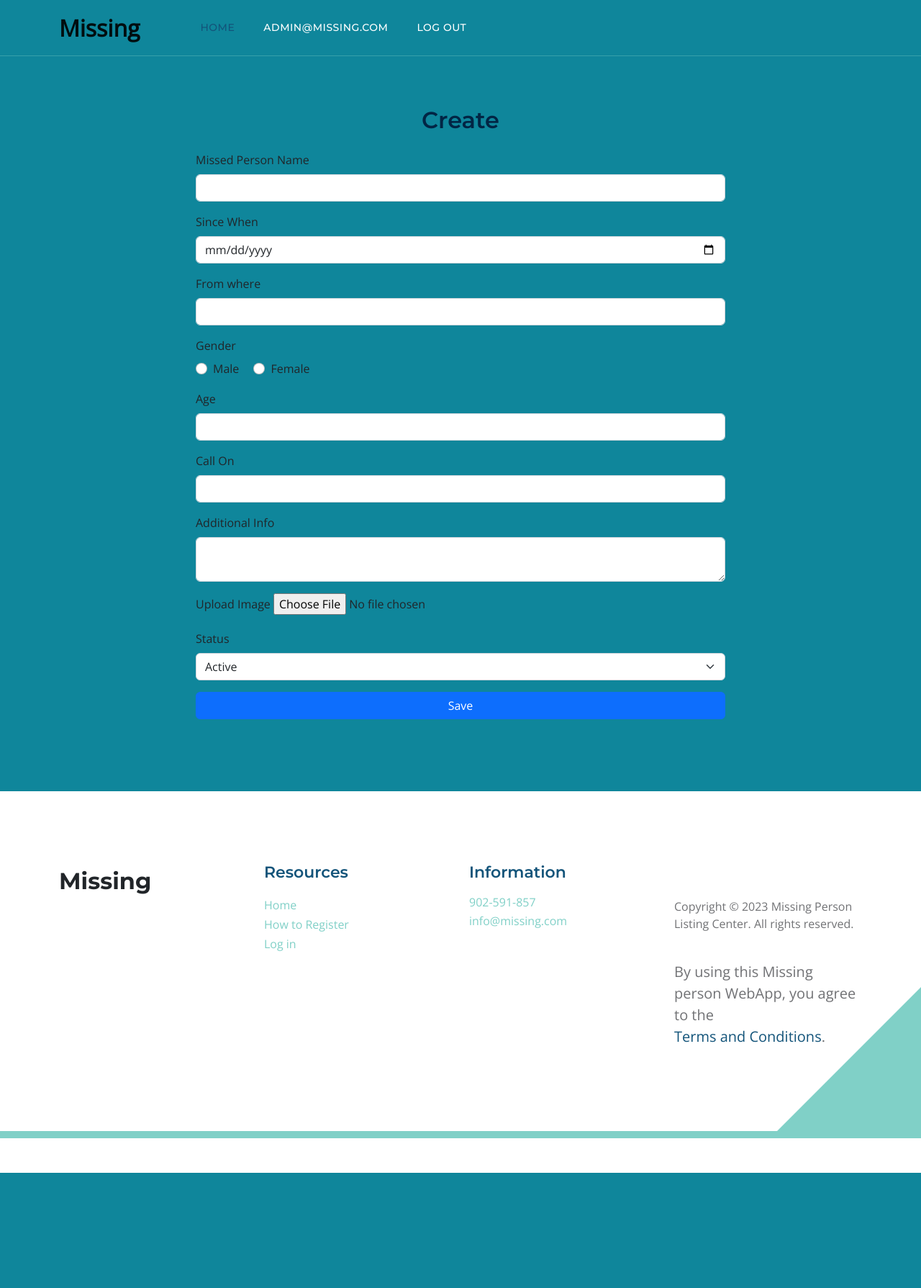
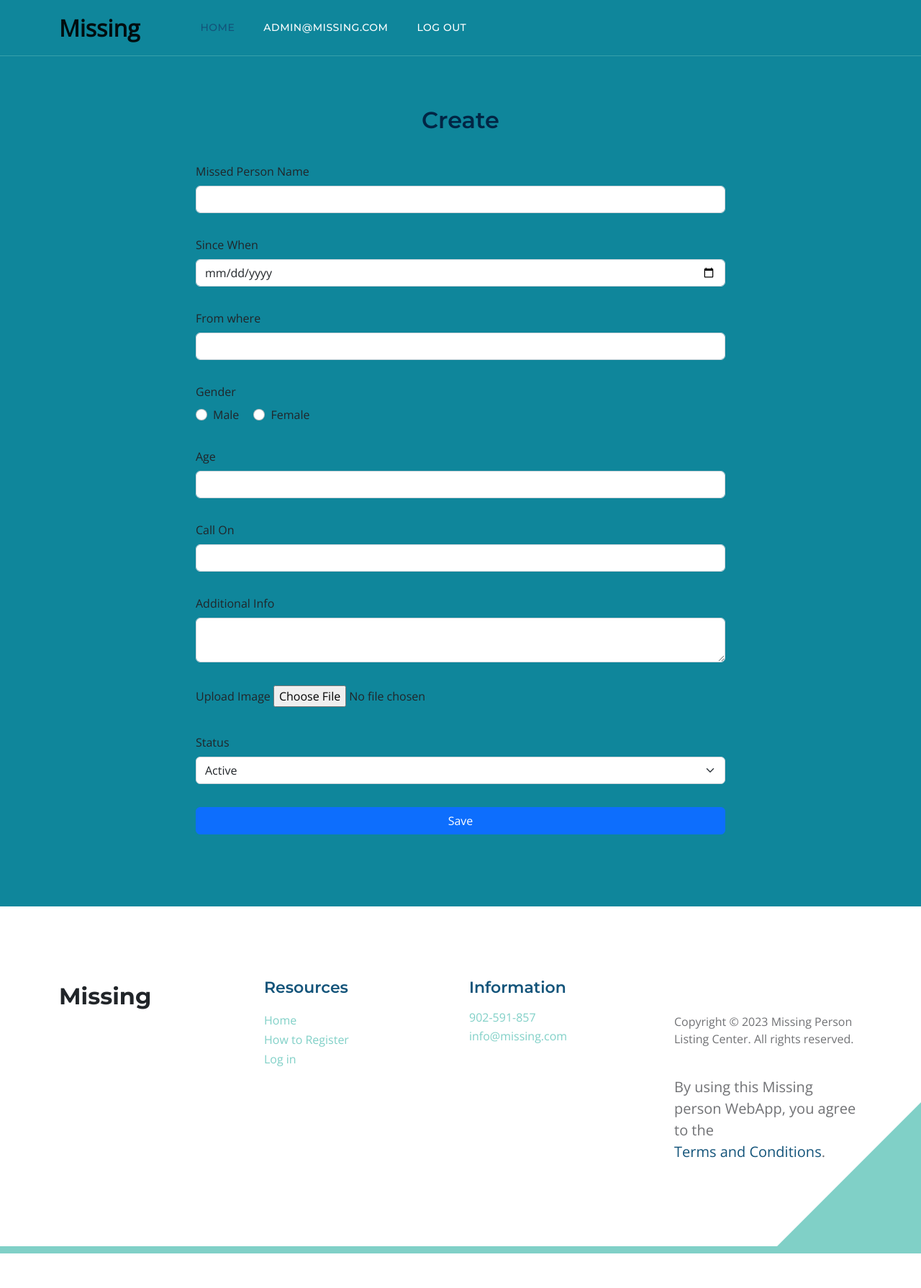
Before and after one commit to eyoul/missing_person, a Flask app: page /create in a window 1280 px wide. Shown: the whole page at 72% size. Before the commit the page ends 1629 px from the top, so only its background shows below. Run offline with Flask 3, Linux system fonts and the light colour scheme; a user stored in the database is signed in; data comes from the database, SQL or seed files in the repository; some libraries are stand-ins or nearby versions.

Commit message:
Update create.html

```diff
--- a/missing/templates/blog/create.html
+++ b/missing/templates/blog/create.html
@@ -5,7 +5,7 @@
   <div class="container mt-5">
     <div class="row justify-content-center">
       <div class="col-lg-8">
-        <form method="post" enctype="multipart/form-data">
+        <form method="post" class="row g-3" enctype="multipart/form-data">
           <h3 class="mb-4" style="text-align: center; color: rgb(2, 37, 68);">Create</h3>
           <div class="mb-3">
             <label for="missed_name" class="form-label">Missed Person Name</label>
```
